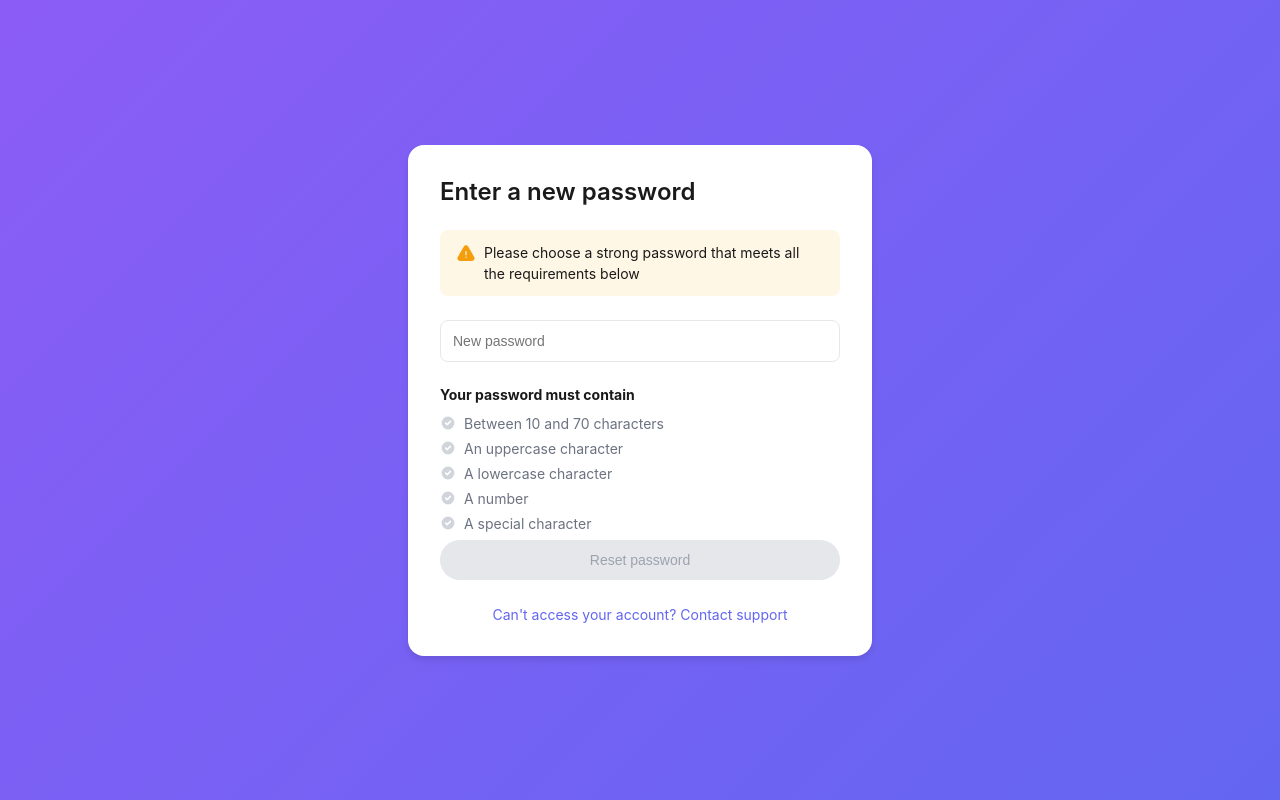
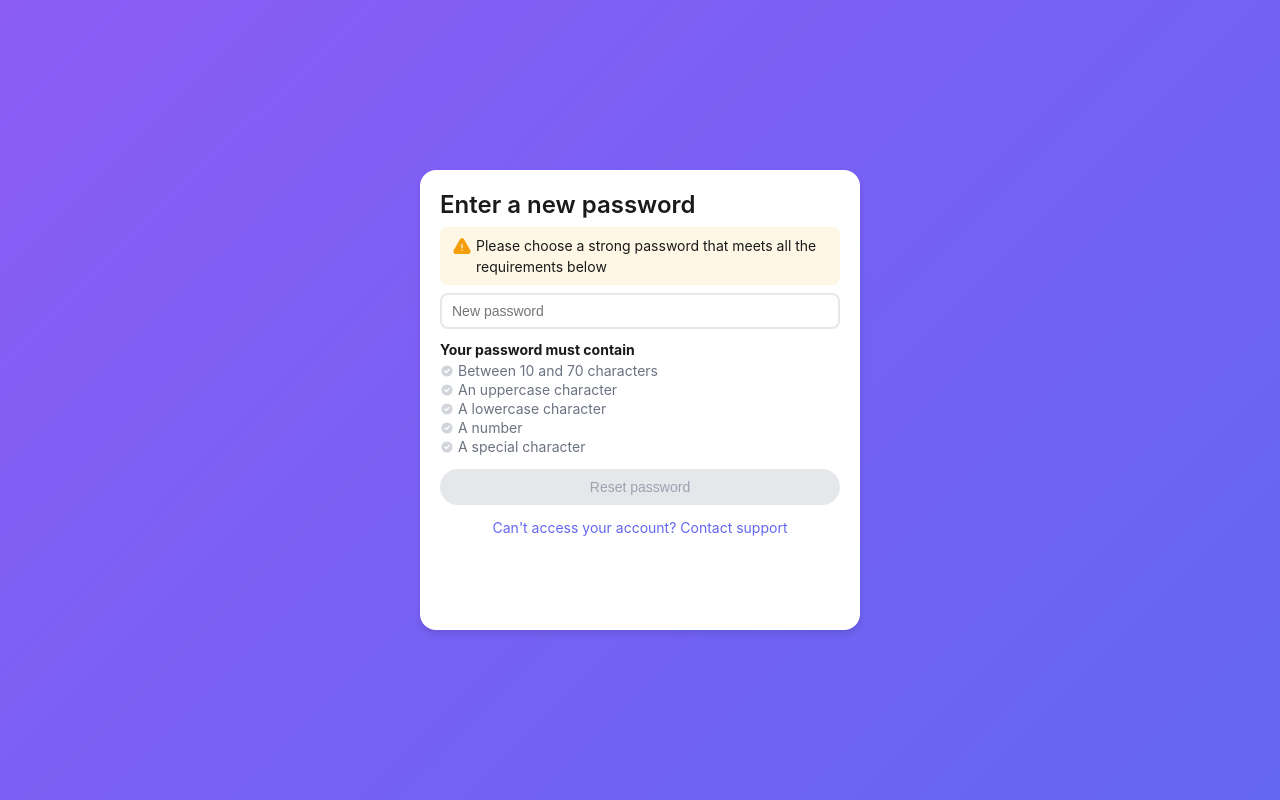
Before and after one commit to Hungle0108/HRM, a Flask app: template templates/new_password.html in a window 1280 px wide. Run offline with Flask 2, Linux system fonts and the light colour scheme; the template is opened without the code that fills it, so the values that code supplies are empty.

Commit message:
UPDATED: NEW PASSWORD PAGE added red effect for the same password, flaw in layout cant fix

```diff
--- a/app.py
+++ b/app.py
@@ -877,12 +877,12 @@ def reset_password_with_token(token):
         user = User.query.filter_by(reset_token=decoded_token).first()
 
         if not user or not user.reset_token_expiry or user.reset_token_expiry < datetime.utcnow():
-            return render_template('reset_password.html', error='Invalid or expired reset link. Please request a new one.')
+            return render_template('new_password.html', token=token, error='Invalid or expired reset link. Please request a new one.')
 
         return render_template('new_password.html', token=token)
     except Exception as e:
         logger.error(f"Error in reset_password_with_token: {str(e)}")
-        return render_template('reset_password.html', error='Invalid reset link format. Please request a new one.')
+        return render_template('new_password.html', token=token, error='Invalid reset link format. Please request a new one.')
 
 @app.route('/api/reset-password/<token>', methods=['POST'])
 def reset_password(token):
--- a/templates/new_password.html
+++ b/templates/new_password.html
@@ -19,34 +19,41 @@
 
         .container {
             max-width: 400px;
+            min-height: 420px;
+            height: 420px;
             margin: 40px auto;
-            padding: 32px;
+            padding: 20px;
             background: white;
             border-radius: 16px;
             box-shadow: 0 4px 6px rgba(0, 0, 0, 0.1);
             transition: all 0.3s ease;
+            position: relative;
+            display: flex;
+            flex-direction: column;
         }
 
         .container.has-error {
-            background: #FEF2F2;
+            background: white;
         }
 
         h1 {
             font-size: 24px;
             font-weight: 600;
-            margin: 0 0 24px 0;
+            margin: 0 0 8px 0;
             color: #1a1a1a;
+            flex-shrink: 0;
         }
 
         .warning-message {
             background-color: #FFF7E6;
             border-radius: 8px;
-            padding: 12px 16px;
-            margin-bottom: 24px;
+            padding: 8px 12px;
+            margin-bottom: 8px;
             display: flex;
             align-items: flex-start;
-            gap: 8px;
+            gap: 4px;
             transition: opacity 0.3s ease;
+            flex-shrink: 0;
         }
 
         .warning-message.hide {
@@ -69,74 +76,15 @@
             line-height: 1.5;
         }
 
-        .form-group {
-            margin-bottom: 24px;
-        }
-
-        input[type="password"] {
-            width: 100%;
-            padding: 12px;
-            border: 1px solid #E5E7EB;
-            border-radius: 8px;
-            font-size: 14px;
-            background-color: white;
-            box-sizing: border-box;
-            transition: all 0.3s ease;
-        }
-
-        input[type="password"].error {
-            border-color: #FF4D4F;
-            background-color: #FFF1F0;
-            animation: shake 0.5s;
-        }
-
-        @keyframes shake {
-            0%, 100% { transform: translateX(0); }
-            10%, 30%, 50%, 70%, 90% { transform: translateX(-4px); }
-            20%, 40%, 60%, 80% { transform: translateX(4px); }
-        }
-
-        input[type="password"]:focus {
-            outline: none;
-            border-color: #6366F1;
-            box-shadow: 0 0 0 3px rgba(99, 102, 241, 0.1);
-        }
-
-        input[type="password"].error:focus {
-            border-color: #FF4D4F;
-            box-shadow: 0 0 0 3px rgba(255, 77, 79, 0.1);
-        }
-
-        button {
-            width: 100%;
-            padding: 12px;
-            background-color: #E5E7EB;
-            color: #9CA3AF;
-            border: none;
-            border-radius: 24px;
-            font-size: 14px;
-            font-weight: 500;
-            cursor: pointer;
-            transition: all 0.2s;
-        }
-
-        button.active {
-            background-color: #1a1a1a;
-            color: white;
-        }
-
-        button.active:hover {
-            background-color: #404040;
-        }
-
         .error-message {
             display: none;
             background-color: #FEE2E2;
             color: #991B1B;
-            padding: 12px;
+            padding: 8px 12px;
             border-radius: 8px;
-            margin-bottom: 16px;
+            margin-bottom: 8px;
             font-size: 14px;
+            flex-shrink: 0;
         }
 
         .error-message.show {
@@ -144,11 +92,12 @@
         }
 
         .password-requirements {
-            margin-top: 16px;
+            margin-top: 4px;
+            margin-bottom: 8px;
         }
 
         .password-requirements h4 {
-            margin: 0 0 12px 0;
+            margin: 0 0 4px 0;
             font-size: 14px;
             color: #1a1a1a;
         }
@@ -156,16 +105,16 @@
         .requirement {
             display: flex;
             align-items: center;
-            gap: 8px;
-            margin-bottom: 8px;
+            gap: 4px;
+            margin-bottom: 2px;
             font-size: 14px;
             color: #6B7280;
             transition: all 0.3s ease;
         }
 
         .requirement svg {
-            width: 16px;
-            height: 16px;
+            width: 14px;
+            height: 14px;
             color: #D1D5DB;
             transition: all 0.3s ease;
         }
@@ -180,17 +129,94 @@
 
         .support-link {
             text-align: center;
-            margin-top: 24px;
+            margin-top: 4px;
+            flex-shrink: 0;
         }
 
         .support-link a {
+            font-size: 14px;
             color: #6366F1;
             text-decoration: none;
-            font-size: 14px;
         }
 
         .support-link a:hover {
             text-decoration: underline;
+        }
+
+        form {
+            display: flex;
+            flex-direction: column;
+            flex: 1;
+        }
+
+        .form-group {
+            margin-bottom: 8px;
+            flex-shrink: 0;
+        }
+
+        input[type="password"] {
+            width: 100%;
+            padding: 8px 10px;
+            border: 2px solid #E5E7EB;
+            border-radius: 8px;
+            font-size: 14px;
+            background-color: white;
+            box-sizing: border-box;
+            transition: all 0.3s ease;
+            margin: 0;
+        }
+
+        input[type="password"]:focus {
+            outline: none;
+            border-color: #6366F1;
+            box-shadow: 0 0 0 3px rgba(99, 102, 241, 0.1);
+        }
+
+        input[type="password"].error {
+            border: 2px solid #FF4D4F !important;
+            background-color: #FFF1F0 !important;
+            animation: shake 0.6s cubic-bezier(.36,.07,.19,.97) both;
+        }
+
+        input[type="password"].error:focus {
+            outline: none;
+            border: 2px solid #FF4D4F !important;
+            box-shadow: 0 0 0 3px rgba(255, 77, 79, 0.1) !important;
+        }
+
+        @keyframes shake {
+            0%, 100% { transform: translateX(0); }
+            10%, 30%, 50%, 70%, 90% { transform: translateX(-5px); }
+            20%, 40%, 60%, 80% { transform: translateX(5px); }
+        }
+
+        button {
+            width: 100%;
+            padding: 10px;
+            background-color: #E5E7EB;
+            color: #9CA3AF;
+            border: none;
+            border-radius: 24px;
+            font-size: 14px;
+            font-weight: 500;
+            cursor: pointer;
+            transition: all 0.2s;
+            margin-top: 4px;
+            margin-bottom: 8px;
+        }
+
+        button.active {
+            background-color: #1a1a1a;
+            color: white;
+        }
+
+        button.active:hover {
+            background-color: #404040;
+        }
+
+        #newPasswordForm {
+            margin: 0;
+            padding: 0;
         }
     </style>
 </head>
@@ -198,14 +224,17 @@
     <div class="container" id="mainContainer">
         <h1>Enter a new password</h1>
 
+        <div id="errorMessage" class="error-message"></div>
+        {% if error %}
+        <div class="error-message show">{{ error }}</div>
+        {% endif %}
+
         <div class="warning-message" id="warningMessage">
             <svg xmlns="http://www.w3.org/2000/svg" viewBox="0 0 24 24" fill="currentColor">
                 <path fill-rule="evenodd" d="M9.401 3.003c1.155-2 4.043-2 5.197 0l7.355 12.748c1.154 2-.29 4.5-2.599 4.5H4.645c-2.309 0-3.752-2.5-2.598-4.5L9.4 3.003zM12 8.25a.75.75 0 01.75.75v3.75a.75.75 0 01-1.5 0V9a.75.75 0 01.75-.75zm0 8.25a.75.75 0 100-1.5.75.75 0 000 1.5z" clip-rule="evenodd"/>
             </svg>
             <p>Please choose a strong password that meets all the requirements below</p>
         </div>
-
-        <div id="errorMessage" class="error-message"></div>
 
         <form id="newPasswordForm" onsubmit="handleNewPassword(event)">
             <div class="form-group">
@@ -291,6 +320,7 @@
 
             const password = document.getElementById('password');
             const errorMessage = document.getElementById('errorMessage');
+            const token = '{{ token }}';
 
             errorMessage.classList.remove('show');
             mainContainer.classList.remove('has-error');
@@ -302,11 +332,12 @@
                 errorMessage.classList.add('show');
                 mainContainer.classList.add('has-error');
                 warningMessage.classList.add('hide');
+                password.classList.add('error');
                 return;
             }
 
             try {
-                const response = await fetch('/api/reset-password/{{ token }}', {
+                const response = await fetch(`/api/reset-password/${encodeURIComponent(token)}`, {
                     method: 'POST',
                     headers: {
                         'Content-Type': 'application/json',
@@ -320,25 +351,25 @@
                     // Redirect to login page with success message
                     window.location.href = '/login?message=password-reset-success';
                 } else {
-                    // Show all errors in the red error message box
+                    // Show error message
                     errorMessage.textContent = data.error || 'An error occurred. Please try again.';
                     errorMessage.classList.add('show');
                     mainContainer.classList.add('has-error');
                     warningMessage.classList.add('hide');
 
-                    // Add shaking effect and red theme if it's a same password error
-                    if (data.error && data.error.toLowerCase().includes('same password')) {
-                        password.classList.add('error');
-                    }
+                    // Always add error class to password input when there's an error
+                    password.classList.add('error');
 
                     // Scroll to the error message
                     errorMessage.scrollIntoView({ behavior: 'smooth', block: 'center' });
                 }
             } catch (error) {
+                console.error('Error:', error);
                 errorMessage.textContent = 'An error occurred. Please try again.';
                 errorMessage.classList.add('show');
                 mainContainer.classList.add('has-error');
                 warningMessage.classList.add('hide');
+                password.classList.add('error');
             }
         }
 
```
Also changed, not shown: static/images/email-icon.svg, static/uploads/avatars/avatar_1_20250608_114627.png (added), users.db.
